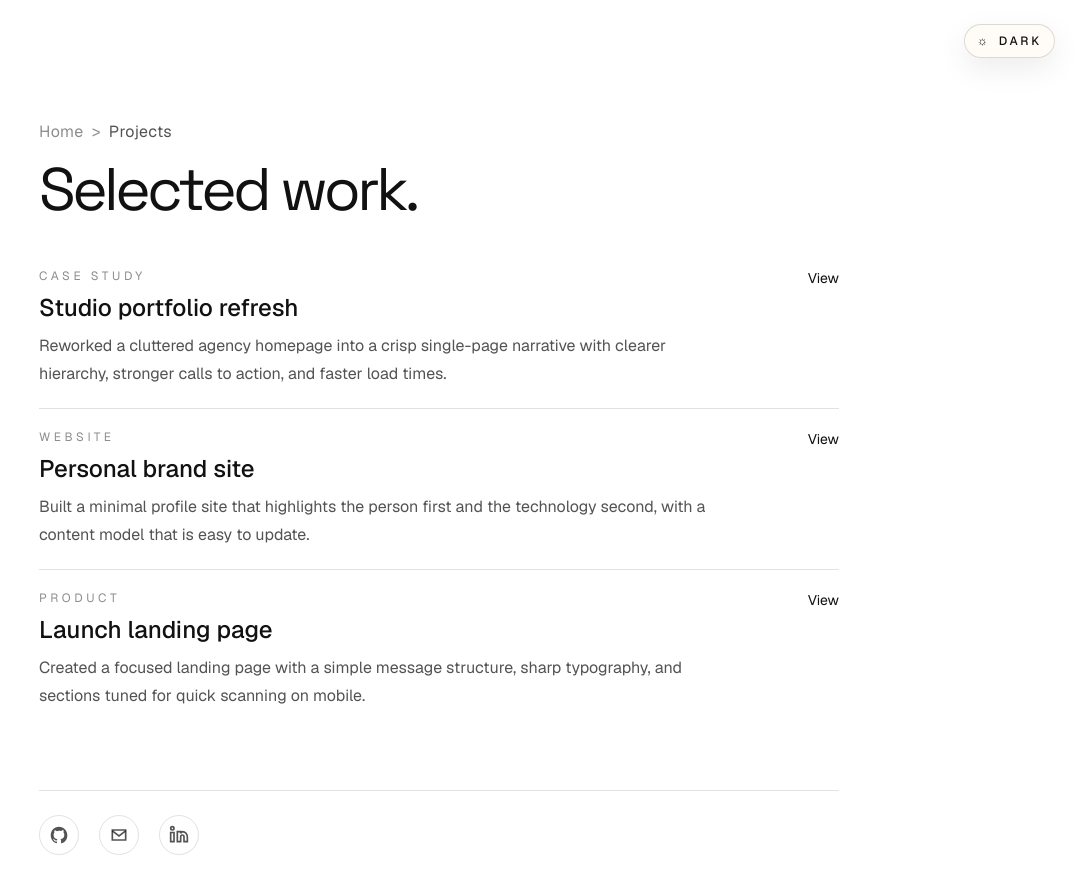
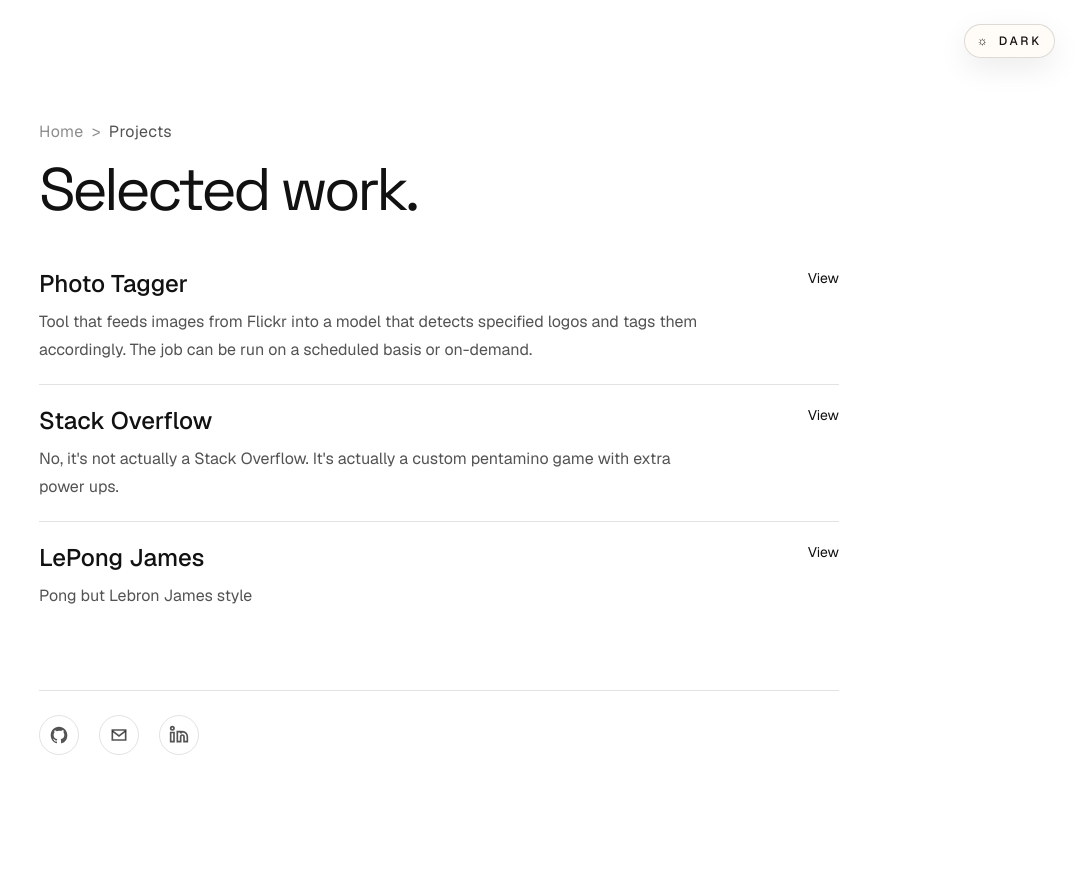
Before and after one commit to CDplayerxOne/website, a Next.js app: page /projects in a window 1280 px wide. Shown: the top 894 px of the page, without its empty margins (201-1280 px from the left). After the commit the page ends 819 px from the top, so only its background shows below. Built offline with nearby package versions, Linux system fonts and the light colour scheme.

Commit message:
added site content

```diff
--- a/src/app/projects/page.tsx
+++ b/src/app/projects/page.tsx
@@ -32,11 +32,8 @@
               key={project.name}
               className="border-t border-(--border) pt-5 first:border-t-0 first:pt-0"
             >
-              <div className="flex flex-col gap-3 sm:flex-row sm:items-start sm:justify-between">
+              <div className="flex flex-col gap-3 sm:flex-row sm:items-start sm:justify-between rounded-xl">
                 <div className="space-y-2">
-                  <p className="text-xs uppercase tracking-[0.3em] text-(--muted-strong)">
-                    {project.type}
-                  </p>
                   <h2 className="text-2xl font-medium text-foreground">
                     {project.name}
                   </h2>
@@ -45,7 +42,7 @@
                   </p>
                 </div>
                 <a
-                  className="text-sm text-foreground underline decoration-(--border-strong) underline-offset-4 transition hover:decoration-[color:var(--foreground)]"
+                  className="text-sm text-foreground underline decoration-(--border-strong) underline-offset-4 transition hover:decoration-foreground"
                   href={project.href}
                 >
                   View
--- a/src/data/site.ts
+++ b/src/data/site.ts
@@ -15,41 +15,37 @@
   },
   projects: [
     {
-      name: "Studio portfolio refresh",
-      type: "Case study",
+      name: "Photo Tagger",
       summary:
-        "Reworked a cluttered agency homepage into a crisp single-page narrative with clearer hierarchy, stronger calls to action, and faster load times.",
-      href: "#contact",
+        "Tool that feeds images from Flickr into a model that detects specified logos and tags them accordingly. The job can be run on a scheduled basis or on-demand. ",
+      href: "https://github.com/CDplayerxOne/Photo-Tagger",
     },
     {
-      name: "Personal brand site",
-      type: "Website",
+      name: "Stack Overflow",
       summary:
-        "Built a minimal profile site that highlights the person first and the technology second, with a content model that is easy to update.",
-      href: "#contact",
+        "No, it's not actually a Stack Overflow. It's actually a custom pentamino game with extra power ups.",
+      href: "https://github.com/CDplayerxOne/Stack-Overflow",
     },
     {
-      name: "Launch landing page",
-      type: "Product",
-      summary:
-        "Created a focused landing page with a simple message structure, sharp typography, and sections tuned for quick scanning on mobile.",
-      href: "#contact",
+      name: "LePong James",
+      summary: "Pong but Lebron James style",
+      href: "https://github.com/CDplayerxOne/LePong-James",
     },
   ],
   experience: [
     {
-      company: "Independent Builder",
-      role: "Design and development partner",
-      period: "2024 - Present",
+      company: "FIRST Robotics Canada",
+      role: "Administrative Coordinator Intern",
+      period: "July 2025 - August 2025",
       summary:
-        "Work with individuals and small teams to turn ideas into production-ready websites, from content structure through implementation and launch.",
+        "Designed social media posts for the upcoming FIRST Robotics season and ran camps to provide students with hands-on experience in STEM and robotics. ",
     },
     {
-      company: "Creative Studio",
-      role: "Frontend developer",
-      period: "2022 - 2024",
+      company: "FRC Team 8574 Audeamus",
+      role: "Electrical and Software Lead",
+      period: "September 2021 - June 2025",
       summary:
-        "Implemented responsive marketing pages and internal tools with an emphasis on reusable components, accessibility, and maintainable code.",
+        "Led the electrical and software team to design and implement the electrical system and software for an FRC robot. The Team won the District Rookie All-Star award in 2022 and attended the FIRST Championship. ",
     },
   ],
   skills: [
```
